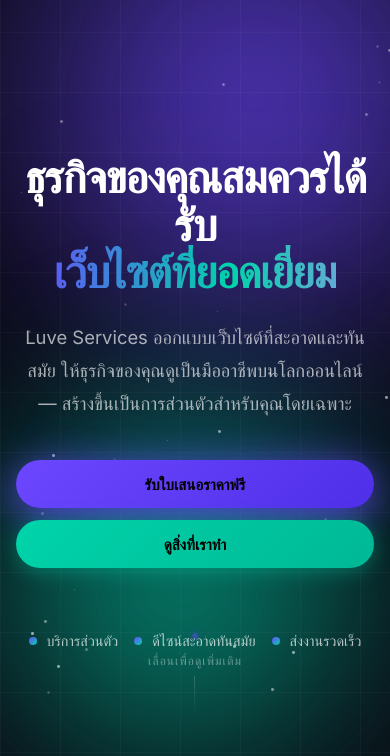
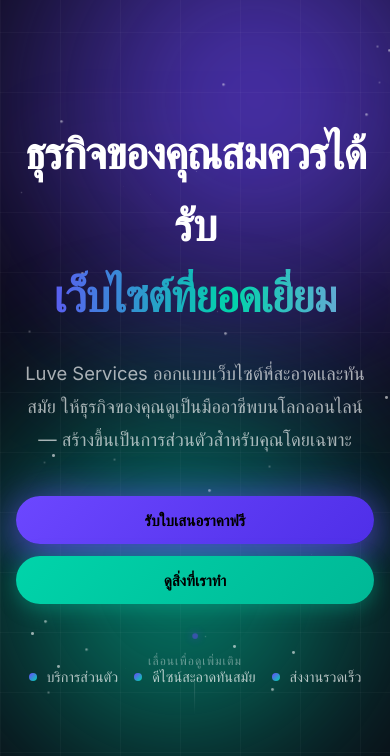
Before and after one commit to Ch0mpu/luve-services, a plain HTML site: page index.html in a window 390 px wide. Both pictures are taken after a click on the button "ไทย". Shown: the part 88-844 px from the top of the page. Drawn offline with Linux system fonts and the light colour scheme.

Commit message:
Add extra line spacing for Thai hero heading on mobile

```diff
--- a/index.html
+++ b/index.html
@@ -172,6 +172,8 @@ html{scroll-behavior:smooth}
   .cs-sec{padding:72px 0}
   /* Services */
   .cs-sgrid{grid-template-columns:1fr}
+  /* Thai hero heading — extra line spacing for tone marks */
+  .cs-th .cs-hero h1{line-height:1.6}
   /* Process — stack vertically */
   .cs-pgrid{flex-direction:column;gap:12px}
   .cs-pstep{width:100%;min-width:unset;padding:28px 24px}
@@ -720,6 +722,8 @@ html{scroll-behavior:smooth}
     if(flag)flag.textContent=l==='th'?'EN':'🇹🇭';
     var mob=document.querySelector('.cs-lang-mob');
     if(mob)mob.textContent=l==='th'?'EN':'ไทย';
+    var cs=document.querySelector('.cs');
+    if(cs)cs.classList.toggle('cs-th',l==='th');
   }
   var langBtn=document.getElementById('csLangBtn');
   if(langBtn){langBtn.addEventListener('click',function(){lang=lang==='en'?'th':'en';applyLang(lang);});}
```
Also changed, not shown: wordpress-free-paste.html (+4 -0 lines).
